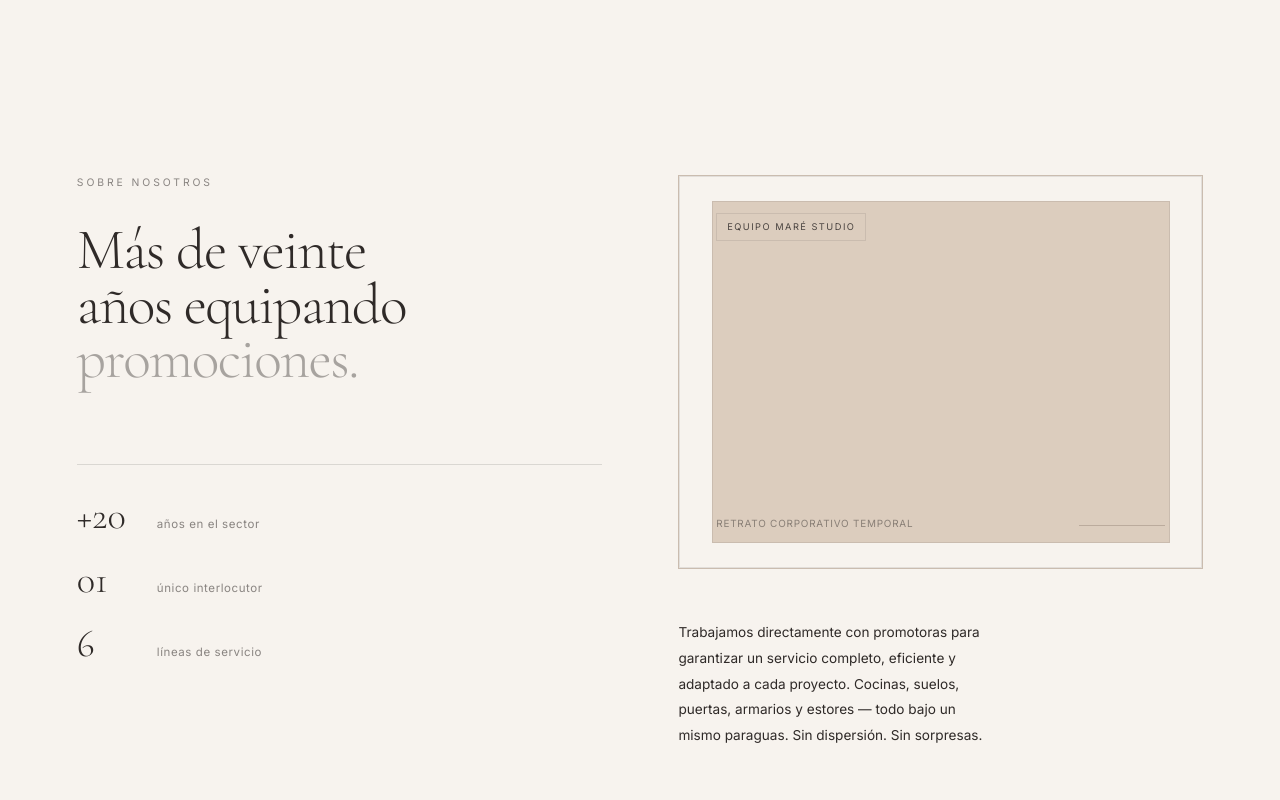
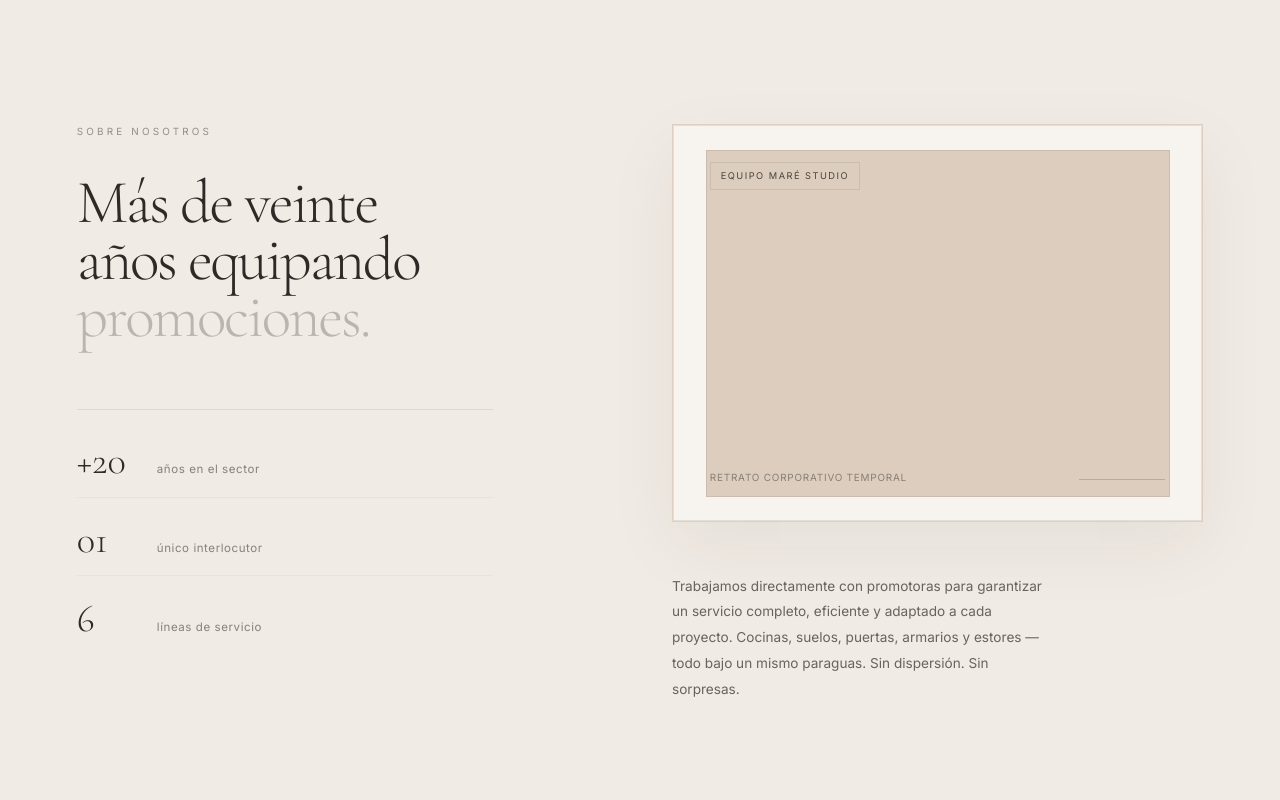
Before and after one commit to vandeson2/mare_studio, a Next.js app: page / in a window 1280 px wide. Shown: the part 740-1540 px from the top of the page. Built offline with nearby package versions, Linux system fonts and the light colour scheme.

Commit message:
Ajustes en el estilo de quienes somo

```diff
--- a/src/components/sections/QuienesSomos.tsx
+++ b/src/components/sections/QuienesSomos.tsx
@@ -7,10 +7,10 @@ export default function QuienesSomos() {
   return (
     <section
       aria-labelledby="quienes-somos-heading"
-      className='bg-brand-cream'
+      className='bg-[#F0EBE4]'
       style={{
-        paddingTop:    'clamp(7rem, 14vw, 13rem)',
-        paddingBottom: 'clamp(7rem, 14vw, 13rem)',
+        paddingTop:    'clamp(6rem, 10vw, 10rem)',
+        paddingBottom: 'clamp(6.5rem, 12vw, 12rem)',
       }}
     >
       <div
@@ -20,12 +20,12 @@ export default function QuienesSomos() {
         }}
       >
 
-        {/* Layout asimétrico: etiqueta + titular izquierda, imagen + texto derecha */}
+        {/* etiqueta + titular izquierda, imagen + texto derecha */}
         <div
           style={{
             display:             'grid',
             gridTemplateColumns: '1fr 1fr',
-            gap:                 'clamp(3rem, 6vw, 8rem)',
+            gap:                 'clamp(3rem, 5vw, 7rem)',
             alignItems:          'start',
           }}
           className="block md:grid"
@@ -40,33 +40,34 @@ export default function QuienesSomos() {
             className="mb-12 md:mb-0"
           >
             <p
-              className="font-sans uppercase text-brand-smoke/55"
-              style={{ fontSize: '0.65rem', letterSpacing: '0.28em', marginBottom: '2rem' }}
+              className="font-sans uppercase text-brand-smoke/48"
+              style={{ fontSize: '0.62rem', letterSpacing: '0.32em', marginBottom: '2.2rem' }}
             >
               Sobre nosotros
             </p>
 
             <h2
               id="quienes-somos-heading"
-              className="font-serif font-light text-brand-smoke tracking-[-0.025em]"
-              style={{ fontSize: 'clamp(2.4rem, 4.5vw, 4.5rem)', lineHeight: 0.95 }}
+              className="font-serif font-light text-brand-smoke tracking-[-0.035em]"
+              style={{ fontSize: 'clamp(2.65rem, 4.8vw, 5rem)', lineHeight: 0.93 }}
             >
               Más de veinte
               <br />
               años equipando
               <br />
-              <span className="text-brand-smoke/40">promociones.</span>
+              <span className="text-brand-smoke/28">promociones.</span>
             </h2>
 
-            {/* Tres datos — sin cajas, solo tipografía con separador fino */}
+            {/* Tres datos*/}
             <div
-              className="border-t border-brand-smoke/14"
+              className="border-t border-brand-sand/70"
               style={{
-                marginTop:   'clamp(3.5rem, 6vw, 6rem)',
+                marginTop:   'clamp(3.5rem, 5vw, 5.5rem)',
                 paddingTop:  '2rem',
                 display:     'flex',
                 flexDirection: 'column',
-                gap:         '1.6rem',
+                gap:         '1.45rem',
+                maxWidth:    '26rem',
               }}
             >
               {[
@@ -74,7 +75,10 @@ export default function QuienesSomos() {
                 ['01',  'único interlocutor'],
                 ['6',   'líneas de servicio'],
               ].map(([val, label]) => (
-                <div key={label} style={{ display: 'flex', alignItems: 'baseline', gap: '1.5rem' }}>
+                <div
+                  key={label}
+                  className='border-b border-brand-sand/35 pb-4 last:border-b-0 last:pb-0'
+                  style={{ display: 'flex', alignItems: 'baseline', gap: '1.5rem' }}>
                   <span
                     className="font-serif font-light text-brand-smoke"
                     style={{ fontSize: 'clamp(1.6rem, 3vw, 2.5rem)', lineHeight: 1, minWidth: '3.5rem' }}
@@ -92,16 +96,16 @@ export default function QuienesSomos() {
             </div>
           </motion.div>
 
-          {/* Columna derecha — imagen primero, texto debajo */}
-          <div style={{ display: 'flex', flexDirection: 'column', gap: 'clamp(2.5rem, 4vw, 4rem)' }}>
+          {/* Columna derecha — */}
+          <div style={{ display: 'flex', flexDirection: 'column', gap: 'clamp(2.3rem, 4vw, 3.6rem)' }}>
 
             <motion.div
               initial={{ opacity: 0, y: 20 }}
               whileInView={{ opacity: 1, y: 0 }}
               viewport={{ once: true }}
               transition={{ delay: 0.15, duration: 1.2, ease: [0.19, 1, 0.22, 1] }}
-              className="relative overflow-hidden bg-brand-sand border border-brand-smoke/10"
-              style={{ aspectRatio: '4 / 3' }}
+              className="relative overflow-hidden bg-brand-sand/55 border border-brand-sand/80 shadow-[0_24px_70px_rgba(47,42,40,0.06)]"
+              style={{ aspectRatio: '4 / 3', padding: 'clamp(1rem, 2vw, 1.8rem', }}
             >
               <PremiumPlaceholder
                 label="Equipo Maré Studio"
@@ -115,8 +119,8 @@ export default function QuienesSomos() {
               whileInView={{ opacity: 1 }}
               viewport={{ once: true }}
               transition={{ delay: 0.3, duration: 0.9 }}
-              className="font-sans text-brand-smoke-70"
-              style={{ fontSize: '0.85rem', lineHeight: 1.9, maxWidth: '36ch' }}
+              className="font-sans text-brand-smoke/70"
+              style={{ fontSize: '0.85rem', lineHeight: 1.9, maxWidth: '44ch' }}
             >
               Trabajamos directamente con promotoras para garantizar
               un servicio completo, eficiente y adaptado a cada proyecto.
```
